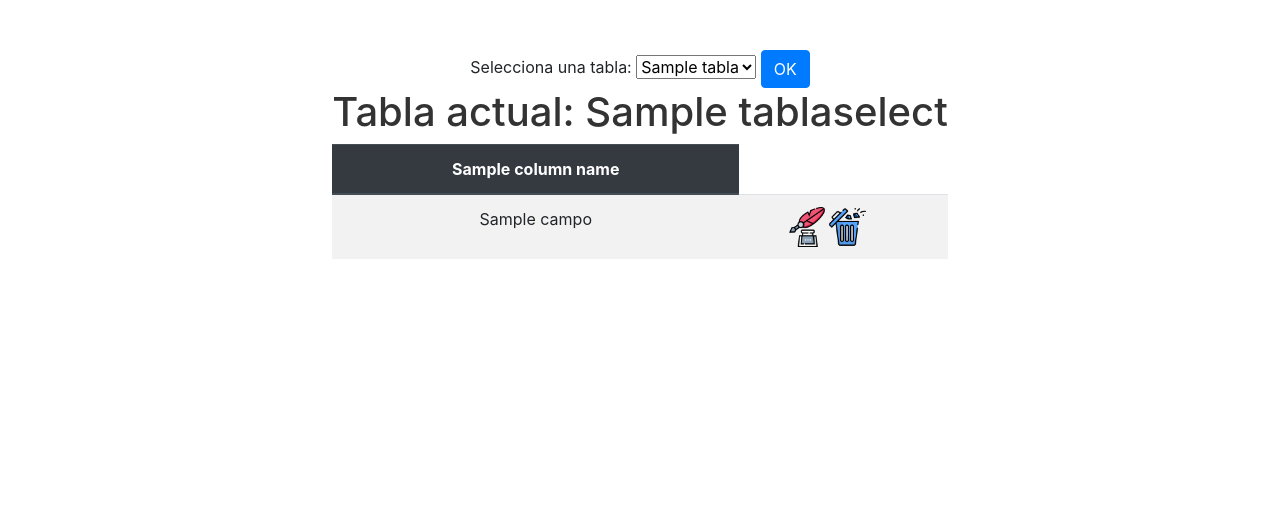
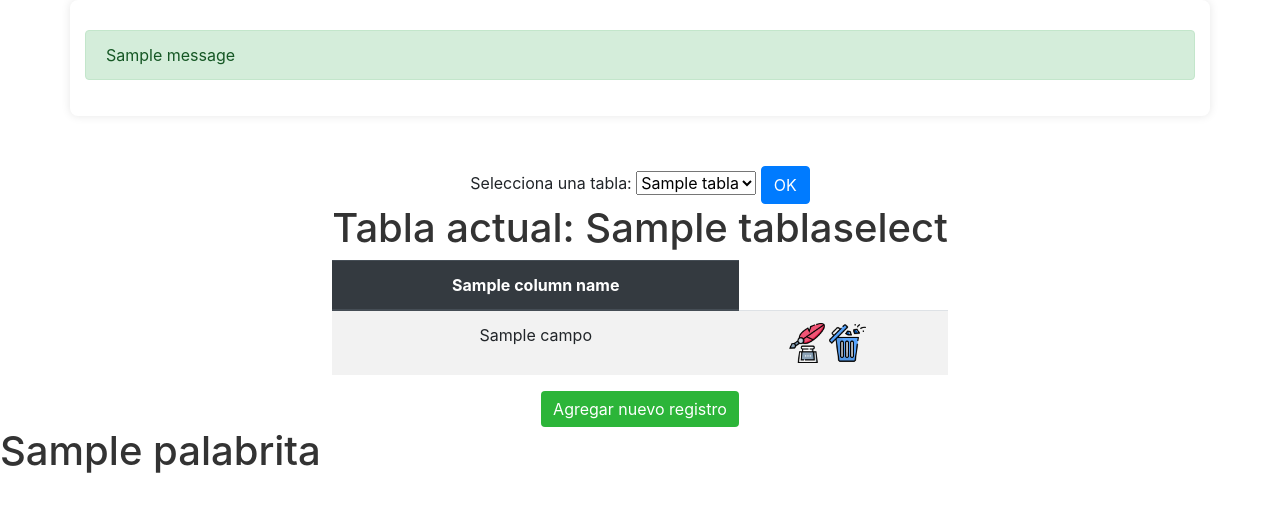
Before and after one commit to XxR1ch4rdxX/ProyectoIntegrador-Terraforce, a Flask app: template CRUD/flaskProject/templates/crud.html in a window 1280 px wide. Shown: the top 512 px of the page. Run offline with Flask 3, Linux system fonts and the light colour scheme; the template is opened without the code that fills it: most values are stand-ins (such as "Sample title", 1, 10 or a date in 2020); one stand-in notice (Sample message) is shown; some libraries are stand-ins or nearby versions.

Commit message:
Universal Crud?
Descubri que el crud que hice puede editar otras db , solo se ocupa cambiarle el nombre xd

```diff
--- a/CRUD/flaskProject/app.py
+++ b/CRUD/flaskProject/app.py
@@ -6,7 +6,8 @@
 
 from colorama import init,Fore,Style
 import pyodbc
-from flask import Flask,render_template,request
+from flask import Flask, render_template, request, flash, redirect
+import socket
 
 
 
@@ -14,8 +15,21 @@ init()
 
 
 app = Flask(__name__)
-server='PCerda'
-database='TerraForce'
+app.secret_key='123'
+server=socket.gethostname()
+database='TacoLovers'
+titulo = database
+
+if database== 'TacoLovers':
+    icon= "../static/images/taco.ico"
+
+elif database== 'TerraForce':
+    icon= "../static/images/socios.ico"
+
+else:
+    icon= "../static/images/demon.ico"
+
+
 try:
     print(Fore.CYAN+'Estableciendo la conexion con sql server ...'+Style.RESET_ALL)
     connection = pyodbc.connect('DRIVER={SQL Server}; SERVER='+server+'; DATABASE='+database+'; Trusted_Connection=yes;')
@@ -38,17 +52,18 @@ except pyodbc.Error as e:
 
 @app.route('/')
 def index():  # put application's code here
-    titulo = 'TerraForce'
 
-    return render_template(template_name_or_list='index.html',titulo=titulo )
+
+    return render_template(template_name_or_list='index.html',titulo=titulo,icon=icon )
 
 
 
 @app.route('/crud',methods=['GET'])
 def consultartablas():  # put application's code here
-    titulo = 'TerraForce'
+    palabrita = ""
+
     tablaselect = request.args.get('tablaselect','')
-
+    flash("Aqui se mostraran las alertas :)")
     try:
         cursor.execute("""
                 SELECT TABLE_NAME
@@ -68,7 +83,7 @@ def consultartablas():  # put application's code here
 
 
         return render_template('crud.html', titulo=titulo, tablas=tablas,tablaselect=tablaselect
-                               ,rows=rows,column_names=column_names),tablaselect
+                               ,rows=rows,column_names=column_names,palabrita=palabrita,icon=icon )
 
     except pyodbc.Error as e:
         error_message = f"Error al recuperar las tablas: {str(e)}"
@@ -76,29 +91,44 @@ def consultartablas():  # put application's code here
 
 @app.route('/remove', methods=['GET'])
 def remove():
+
     registro_id = request.args.get('id')
-    tabla=request.args.get('tabla')
-    if registro_id:
+    tablaname = request.args.get('tablaselect')
+    if registro_id and tablaname:
         try:
-            cursor.execute('DELETE FROM ' + tabla + ' WHERE TABLE_NAME = ?', (registro_id,))
-            connection.commit()
-        except:
-            return 'error'
-    return render_template('crud.html')
+         cursor.execute(f"DELETE FROM {tablaname} WHERE id = ?", (registro_id,))
+         connection.commit()
+         flash(f'Se ha eliminado el registro con ID {registro_id} de la tabla {tablaname} correctamente. :D')
+        except pyodbc.Error as e:
+            error_message = f"Error al eliminar el registro: {str(e)}"
+            flash(error_message, 'error'+"   :c")
+    return redirect('crud')
+
+
 
 @app.route('/edit', methods=['GET'])
 def edit():
 
     registro_id = request.args.get('id')
-    return registro_id
+    tabla = request.args.get('tablaselect')
+
+    cursor.execute('alter table'+tabla+'')
+    return render_template('crud.html')
+
+@app.route('/agg', methods=['GET'])
+def agg():
+    tabla = request.args.get('tablaselect')
+    cursor.execute('select * from '+tabla)
+    redirect('formulario')
+
 
 @app.route('/about')
 def about():  # put application's code here
     titulo = 'TerraForce'
-    return render_template(template_name_or_list='about.html',titulo=titulo)
+    return render_template(template_name_or_list='about.html',titulo=titulo,icon=icon )
 
 
-#conexion con la db en SQLserver
+
 
 
 
--- a/CRUD/flaskProject/static/CSS/index.css
+++ b/CRUD/flaskProject/static/CSS/index.css
@@ -73,3 +73,12 @@ p {
     background-repeat: no-repeat;
     background-image: url("../images/pluma-de-la-pluma.ico");
 }
+
+.agg{
+
+    text-align: center;
+}
+#alert{
+    padding-top: 30px;
+
+}
--- a/CRUD/flaskProject/templates/crud.html
+++ b/CRUD/flaskProject/templates/crud.html
@@ -2,14 +2,23 @@
 <html lang="en">
 <head>
     <meta charset="UTF-8">
-    <link rel="icon" href="../static/images/socios.ico">
+    <link rel="icon" href="{{ icon }}">
     <title>{{ titulo }}</title>
     <link rel="stylesheet" href="../static/CSS/index.css">
     <link  href="https://stackpath.bootstrapcdn.com/bootstrap/4.5.2/css/bootstrap.min.css" rel="stylesheet">
 </head>
 <body>
+    <div class="container" id="alert">
+        {% with messages = get_flashed_messages() %}
+            {% if messages %}
+                <div class="alert alert-success" role="alert">
+                    {{ messages[0] }}
+                </div>
+            {% endif %}
+        {% endwith %}
+    </div>
     <div class="menuselection">
-        <form action="/crud" method="GET">
+        <form action="/crud"  method="GET">
             <label for="tabla">Selecciona una tabla:</label>
             <select id="tabla" name="tablaselect">
                 {% for tabla in tablas %}
@@ -40,11 +49,13 @@
                     <td>
                     <td>
                         <div class="row">
-                                <form action="/edit" method="GET" onsubmit="return obtenerID,(this);">
+                                <form action="/edit" method="GET" onsubmit="return obtenerID (this);">
+                                    <input type="hidden" name="tablaselect" value="{{ tablaselect }}">
                                     <input type="hidden" name="id" value="{{ fila.id }}">
                                     <button type="submit" class="btn btn-primary" id="edit"></button>
                                 </form>
                                 <form action="/remove" method="GET" onsubmit="return obtenerID(this);">
+                                     <input type="hidden" name="tablaselect" value="{{ tablaselect }}">
                                     <input type="hidden" name="id" value="{{ fila.id }}">
                                     <button type="submit" class="btn btn-danger" id="remove"></button>
                                 </form>
@@ -55,6 +66,14 @@
             </tbody>
         </table>
     </div>
+
+    <div class="agg" >
+    <form action="/agg" method="GET" onsubmit="return obtenerID (this);">
+        <input type="hidden" name="tablaselect" value="{{ tablaselect }}">
+        <button type="submit" class="btn btn-primary" id="agg" style="background: #2cb539; width: max-content; border: none" >Agregar nuevo registro</button>
+    </form>
 </div>
+</div>
+<h1>{{ palabrita }}</h1>
 </body>
 </html>
--- a/CRUD/flaskProject/templates/index.html
+++ b/CRUD/flaskProject/templates/index.html
@@ -2,6 +2,7 @@
 <html lang="en">
 <head>
     <meta charset="UTF-8">
+     <link rel="icon" href="{{ icon }}">
     <title>{{ titulo }}</title>
     <link  href="https://stackpath.bootstrapcdn.com/bootstrap/4.5.2/css/bootstrap.min.css" rel="stylesheet">
     <link rel="stylesheet" href="../static/CSS/index.css">
--- a/CRUD/flaskProject/templates/layout.html
+++ b/CRUD/flaskProject/templates/layout.html
@@ -1,6 +1,7 @@
 <!DOCTYPE html>
 <html lang="en">
 <head>
+     <link rel="icon" href="{{ icon }}">
     <meta charset="UTF-8">
     <title>Title</title>
 </head>
```
Also changed, not shown: CRUD/flaskProject/templates/about.html (+47 -2 lines), CRUD/flaskProject/static/images/demon.ico (added), CRUD/flaskProject/static/images/taco.ico (added), CRUD/flaskProject/templates/formulario.html (renamed from CRUD/flaskProject/templates/signup.html).
